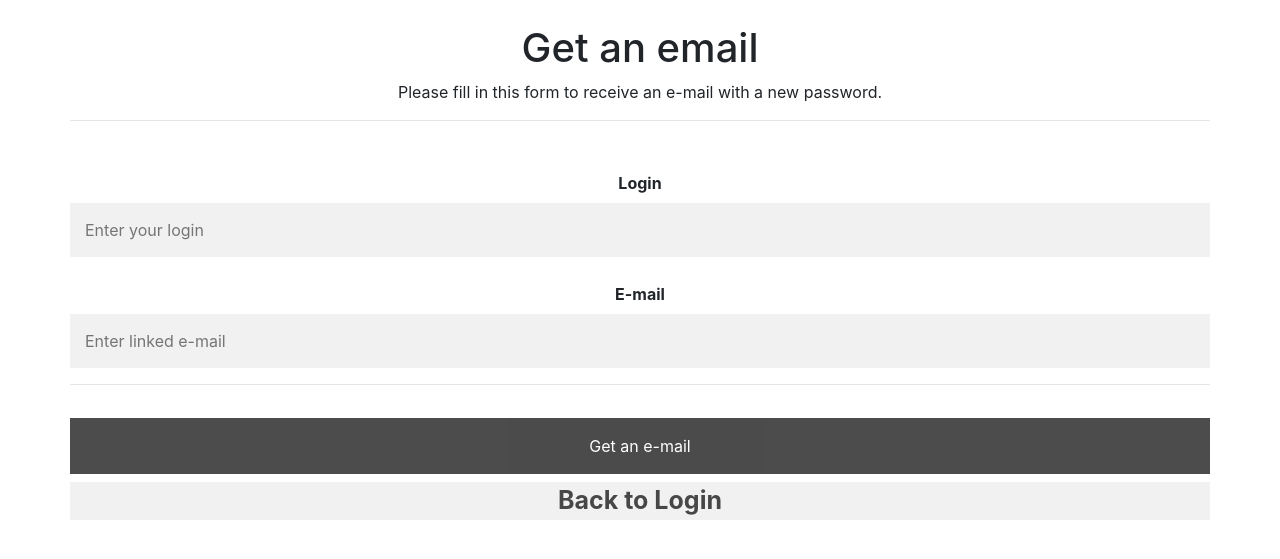
After one commit to xvdm/WebChat, an ASP.NET Core app: template WebChatExam/Views/Authorization/GetEmail.cshtml in a window 1280 px wide. The commit adds this page. Shown: the top 559 px of the page. Run offline with ASP.NET Core 8, Linux system fonts and the light colour scheme; the template is opened without the code that fills it, so the values that code supplies are empty.

Commit message:
сделал страницу с отправкой сообщения с новым паролем на почту

```diff
--- /dev/null
+++ b/WebChatExam/Views/Authorization/GetEmail.cshtml
@@ -0,0 +1,45 @@
+@{
+    ViewData["Title"] = "Get an email";
+    Layout = "Layouts/_AuthorizationLayout";
+}
+
+<!DOCTYPE html>
+<html lang="en">
+    <head>
+        <meta charset="utf-8" />
+        <meta name="viewport" content="width=device-width, initial-scale=1.0" />
+        <title>@ViewData["Title"]</title>
+        <link rel="stylesheet" href="~/lib/bootstrap/dist/css/bootstrap.min.css" />
+        <link rel="stylesheet" href="~/css/site.css" />
+        <link rel="stylesheet" href="~/css/authorization.css" />
+    </head>
+    <body>
+        <div class="text-center">
+            <br />
+            <form method="post" asp-antiforgery="true" asp-controller="Authorization" asp-action="GetEmailAction">
+                <div class="container forms">
+                    <h1>Get an email</h1>
+                    <p>Please fill in this form to receive an e-mail with a new password.</p>
+                    <hr>
+
+                    <div>
+                        <label><b>Login</b></label>
+                        <input type="text" placeholder="Enter your login" name="login">
+                    </div>
+
+                    <div>
+                        <label><b>E-mail</b></label>
+                        <input type="text" placeholder="Enter linked e-mail" name="email">
+                    </div>
+
+                    <hr>
+
+                    <button type="submit" class="registerbtn">Get an e-mail</button>
+                </div>
+            </form>
+            <div class="container signin">
+                    <a asp-controller="Authorization" asp-action="Login">Back to Login</a>
+            </div>
+        </div>
+    </body>
+</html>
--- a/WebChatExam/Views/Authorization/Login.cshtml
+++ b/WebChatExam/Views/Authorization/Login.cshtml
@@ -44,6 +44,12 @@
                     <p>Don't have an account?</p>
                     <a asp-controller="Authorization" asp-action="Register">Register</a>
                 </div>
+
+                <br />
+
+                <div class="container signin">
+                    <a asp-controller="Authorization" asp-action="GetEmail">Forgot your password?</a>
+                </div>
             </form>
         </div>
     </body>
```
Also changed, not shown: WebChatExam/Controllers/AuthorizationController.cs (+11 -0 lines).
